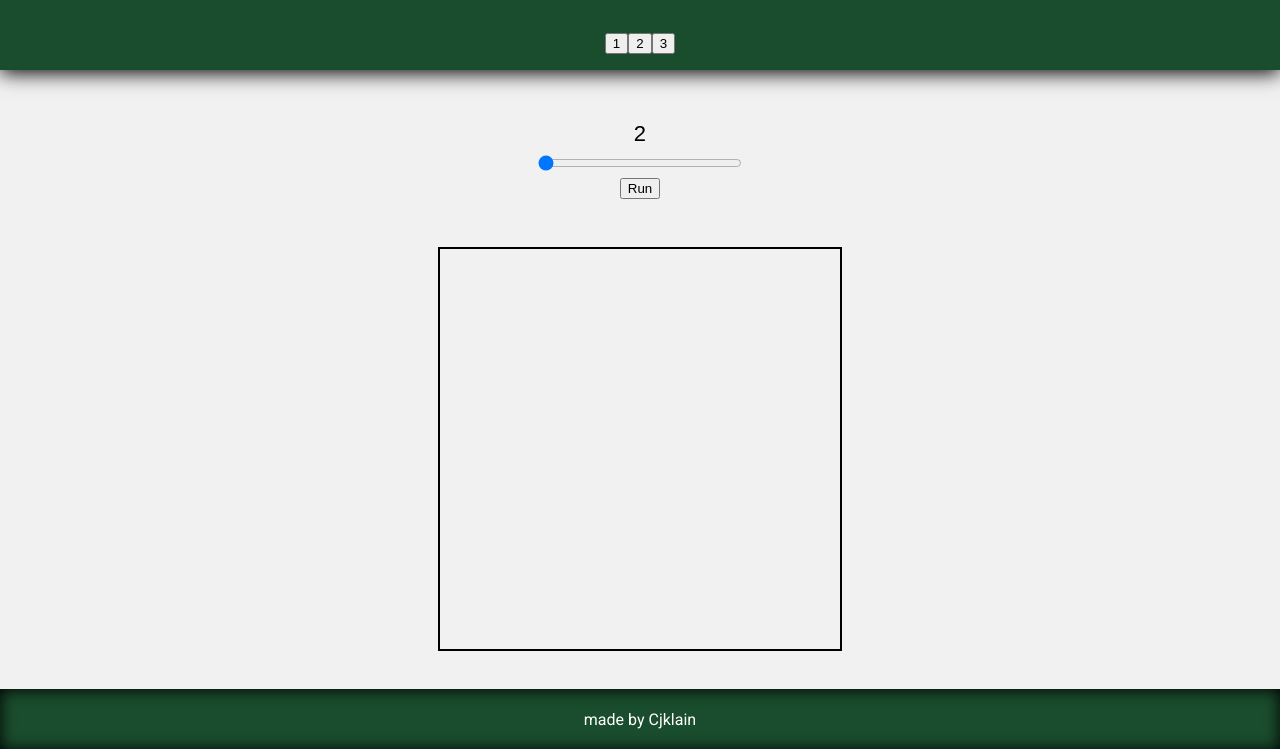
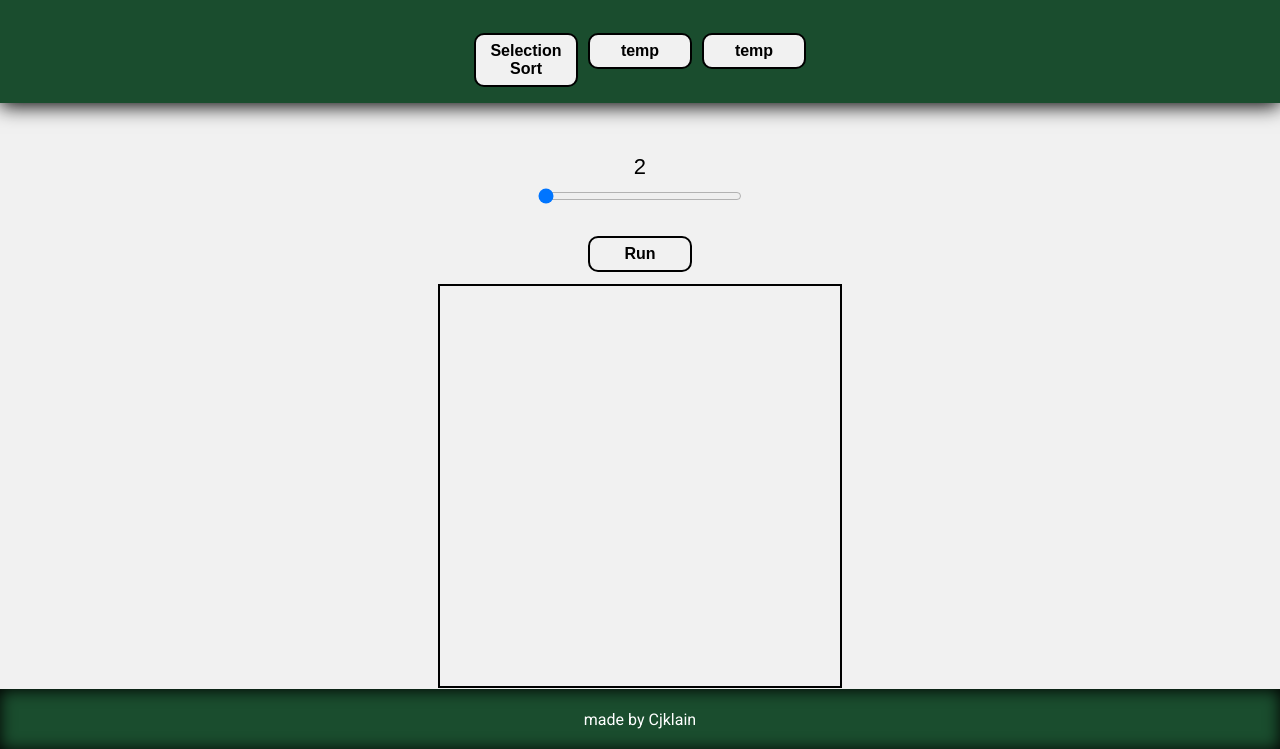
Before and after one commit to Cjklain/sorting-demo, a website: page index.html in a window 1280 px wide. Shown: the part 51-800 px from the top of the page. Drawn offline with Linux system fonts and the light colour scheme.

Commit message:
Add button style

```diff
--- a/index.html
+++ b/index.html
@@ -19,13 +19,13 @@
       <nav>
         <ol>
           <li>
-            <button>1</button>
+            <button>Selection Sort</button>
           </li>
           <li>
-            <button>2</button>
+            <button>temp</button>
           </li>
           <li>
-            <button>3</button>
+            <button>temp</button>
           </li>
         </ol>
       </nav>
@@ -34,7 +34,7 @@
       <div class="control">
         <input class="value-number" type="number" min="2" max="100" value="2" id="value-number" />
         <input type="range" min="2" max="100" value="2" step="1" id="value-range" />
-        <button>Run</button>
+        <button class="run">Run</button>
       </div>
       <div class="board">
         <!-- <div class="test"></div>
--- a/style.css
+++ b/style.css
@@ -1,5 +1,6 @@
 :root {
   --green: #1a4d2e;
+  --white: #f1f1f1;
 }
 
 /* html {
@@ -27,7 +28,7 @@ header {
 }
 
 nav {
-  border-top: #f1f1f1;
+  border-top: var(--white);
 }
 
 nav ol {
@@ -35,15 +36,16 @@ nav ol {
   display: flex;
   padding: 0;
   border: none;
+  gap: 10px;
 }
 
 main {
-  background-color: #f1f1f1;
+  background-color: var(--white);
   color: black;
   display: grid;
   width: 100vw;
   grid-template-columns: 1fr;
-  grid-template-rows: minmax(100px, 140px) 1fr;
+  grid-template-rows: minmax(140px, 180px) 1fr;
   align-items: center;
   justify-items: center;
 }
@@ -57,7 +59,7 @@ main {
 }
 
 .value-number {
-  background-color: #f1f1f1;
+  background-color: var(--white);
   border: none;
   font-size: 22px;
   text-align: center;
@@ -78,7 +80,7 @@ main {
 .test {
   min-width: 3px;
   border: solid 1px black;
-  background-color: #1a4d2e;
+  background-color: var(--green);
 }
 
 footer {
@@ -95,6 +97,24 @@ input::-webkit-inner-spin-button {
   margin: 0;
 }
 
+button {
+  background-color: var(--white);
+  padding: 7px;
+  font-size: medium;
+  border-radius: 10px;
+  font-weight: 600;
+  width: 13vh;
+  border: black solid 2px;
+}
+
+button:hover {
+  background-color: #bdbdbd;
+}
+
+.run {
+  margin-top: 25px;
+}
+
 input[type="number"] {
   -moz-appearance: textfield;
 }
```
Also changed, not shown: index.ts (+6 -2 lines).
